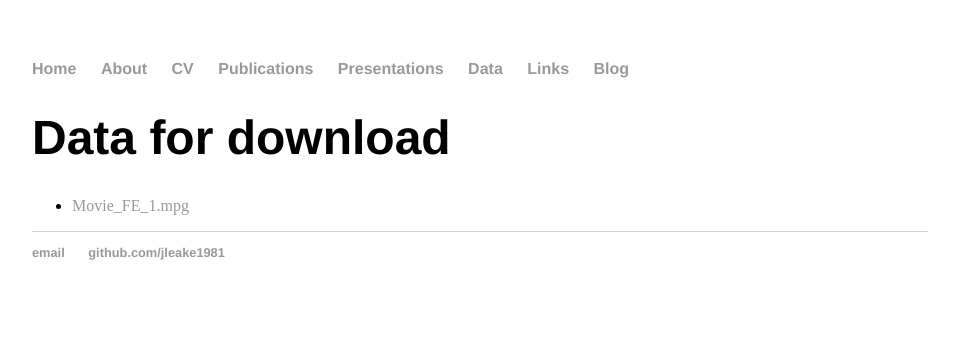
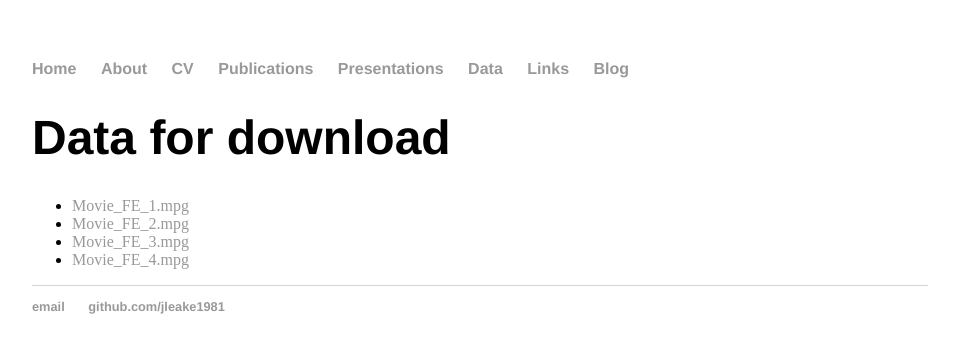
Before and after one commit to jleake1981/jleake1981.github.io, a Jekyll site: the page built from data/index.html, in a window 1280 px wide. Shown: the top 353 px of the page, without its empty margins (160-1119 px from the left). Built offline with Jekyll 4.4.1, drawn with Linux system fonts in a browser that asks for light colours.

Commit message:
changed data/index

```diff
--- a/data/index.html
+++ b/data/index.html
@@ -6,5 +6,8 @@ title: James Leake, Astrophysicist
   <h1>Data for download</h1>
   <ul>
     <li> <a href="Movie_FE_1.mpg" target="_blank">Movie_FE_1.mpg</a></li>
+    <li> <a href="Movie_FE_1.mpg" target="_blank">Movie_FE_2.mpg</a></li>
+    <li> <a href="Movie_FE_1.mpg" target="_blank">Movie_FE_3.mpg</a></li>
+    <li> <a href="Movie_FE_1.mpg" target="_blank">Movie_FE_4.mpg</a></li>
     </ul>
 </div><!-- /.blurb -->
```
